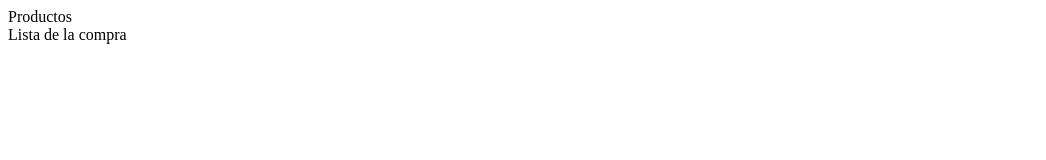
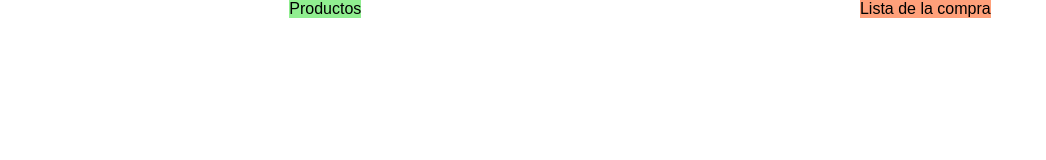
Before and after one commit to luiscacostas/listacompra, a plain HTML site: page index.html in a window 1280 px wide. Shown: the whole page, without its empty margins (0-1046 px from the left). Drawn offline with Linux system fonts and the light colour scheme.

Commit message:
añadido css basico

```diff
--- a/index.html
+++ b/index.html
@@ -8,8 +8,8 @@
 </head>
 <body>
     <main class="contenedor">
-        <div>Productos</div>
-        <div>Lista de la compra</div>
+        <div id="productos">Productos</div>
+        <div id="listaCompra">Lista de la compra</div>
     </main>
     <script src="script.js"></script>
 </body>
--- a/style.css
+++ b/style.css
@@ -0,0 +1,23 @@
+* {
+    margin: 0;
+    padding: 0;
+    font-family: arial;
+}
+
+main {
+    display: flex;
+    justify-content: space-around;
+}
+
+.contenedor {
+    max-width: 1200px;
+    margin: 0 auto;
+}
+
+#productos {
+    background-color: lightgreen;
+}
+
+#listaCompra {
+    background-color: lightsalmon;
+}
```
